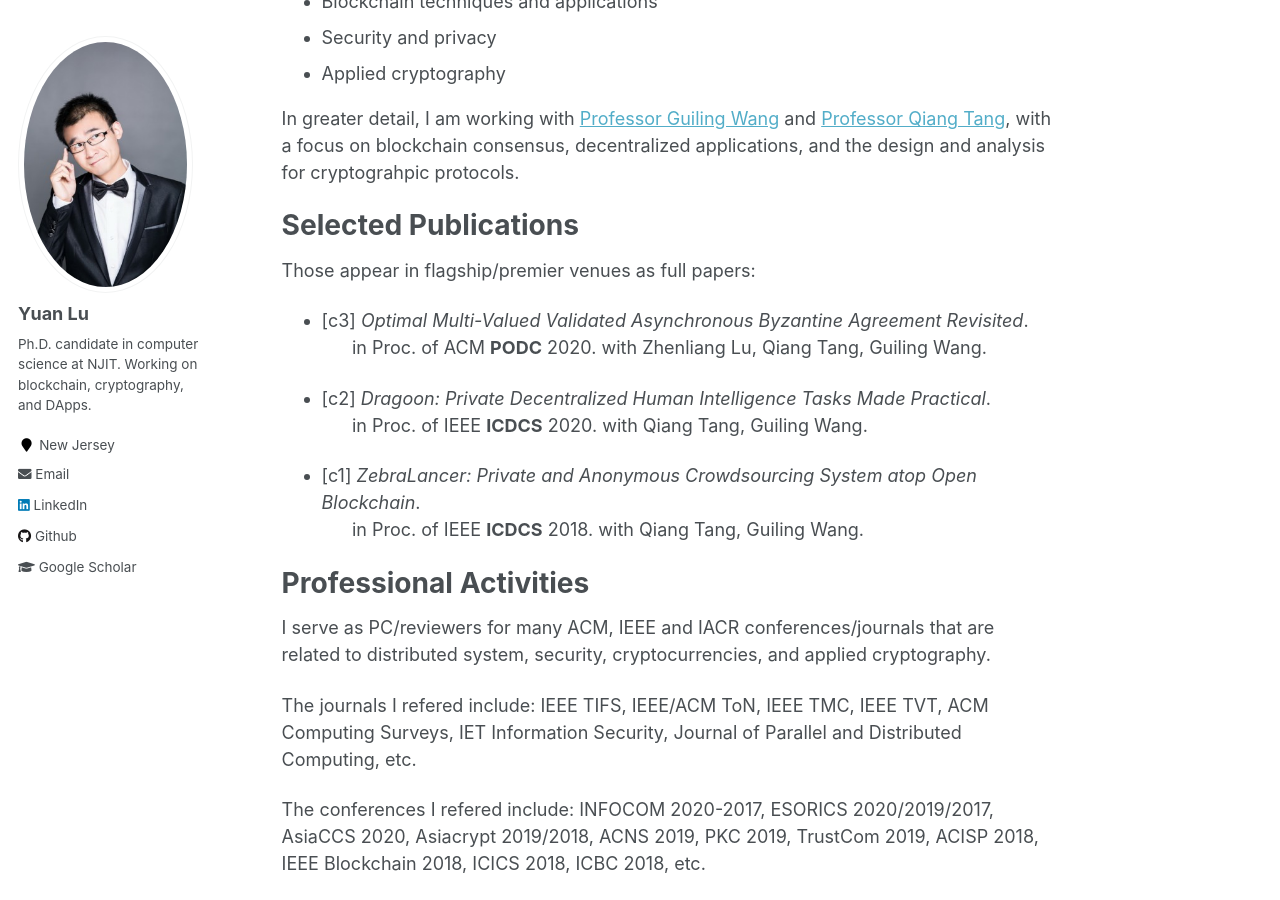
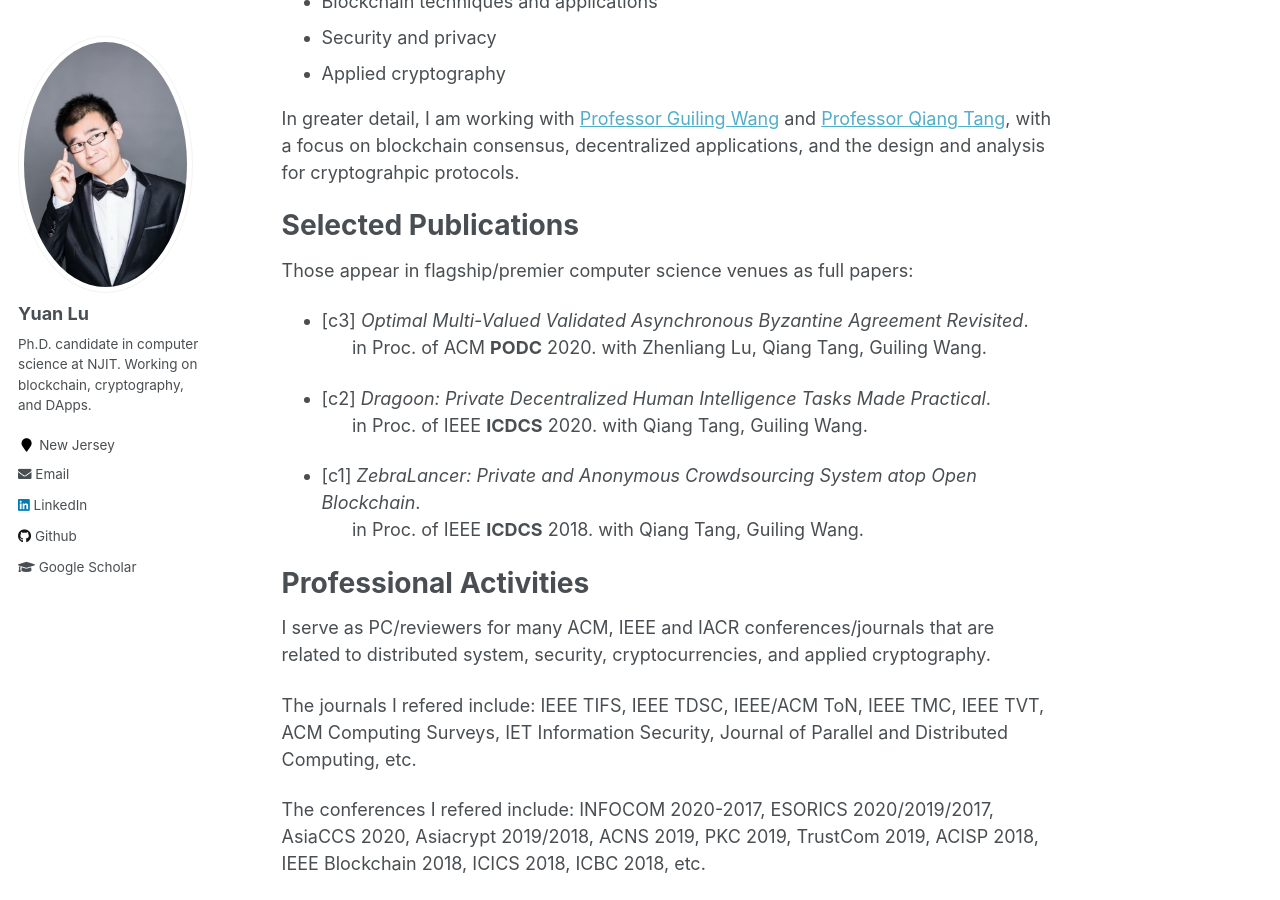
Before and after one commit to yylluu/yylluu.github.io, a Jekyll site: the page built from _pages/about.md, in a window 1280 px wide and 900 px high, scrolled down 375 px. Built offline with Jekyll 4.4.1, drawn with Linux system fonts in a browser that asks for light colours.

Commit message:
Update about.md

```diff
--- a/_pages/about.md
+++ b/_pages/about.md
@@ -23,7 +23,7 @@ In greater detail, I am working with [Professor Guiling Wang](https://web.njit.e
 
 Selected Publications
 ======
-Those appear in flagship/premier venues as full papers:
+Those appear in flagship/premier computer science venues as full papers:
 
 - [c3] *Optimal Multi-Valued Validated Asynchronous Byzantine Agreement Revisited*.
      &nbsp; &nbsp; &nbsp; in Proc. of ACM **PODC** 2020. with Zhenliang Lu, Qiang Tang, Guiling Wang.
@@ -39,7 +39,7 @@ Professional Activities
 ======
 I serve as PC/reviewers for many ACM, IEEE and IACR conferences/journals that are related to distributed system, security, cryptocurrencies, and applied cryptography.
 
-The journals I refered include: IEEE TIFS, IEEE/ACM ToN, IEEE TMC, IEEE TVT, ACM Computing Surveys, IET Information Security, Journal of Parallel and Distributed Computing, etc.
+The journals I refered include: IEEE TIFS, IEEE TDSC, IEEE/ACM ToN, IEEE TMC, IEEE TVT, ACM Computing Surveys, IET Information Security, Journal of Parallel and Distributed Computing, etc.
 
 The conferences I refered include: INFOCOM 2020-2017, ESORICS 2020/2019/2017, AsiaCCS 2020, Asiacrypt 2019/2018, ACNS 2019, PKC 2019, TrustCom 2019, ACISP 2018, IEEE Blockchain 2018, ICICS 2018, ICBC 2018, etc.
 
```
